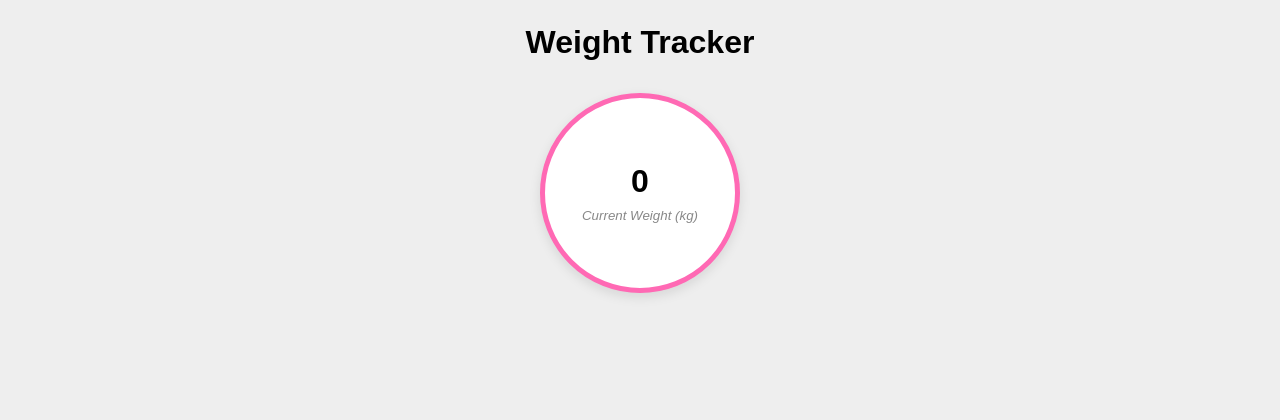
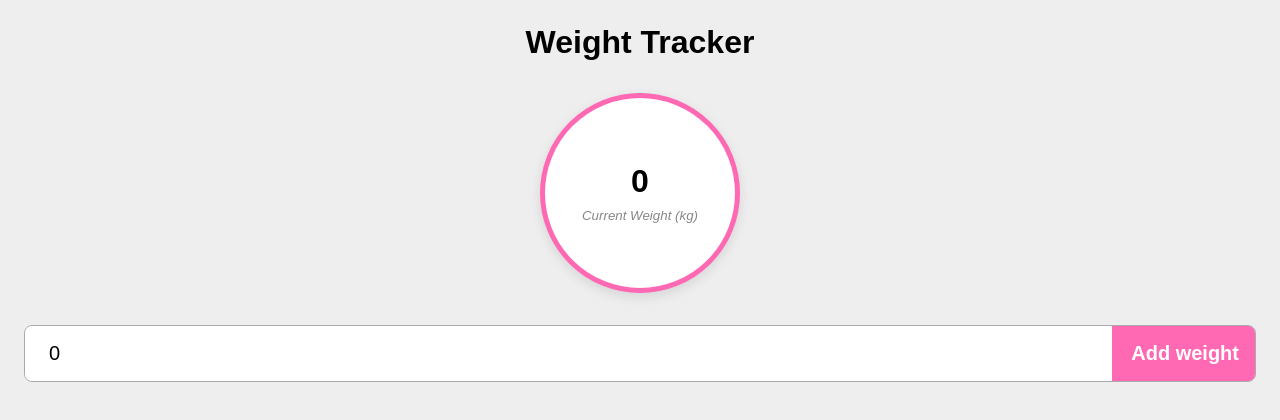
Before and after one commit to IlyaKrapivnoy/vue_weight-tracker, a Vue app: page / in a window 1280 px wide. Shown: the top 420 px of the page. Built offline with nearby package versions, Linux system fonts and the light colour scheme.

Commit message:
add form

```diff
--- a/src/App.vue
+++ b/src/App.vue
@@ -26,5 +26,10 @@ const addWeight = () => {
       <span>{{ currentWeight.weight }}</span>
       <small>Current Weight (kg)</small>
     </div>
+
+    <form @submit.prevent="addWeight">
+      <input type="number" step="0.1" v-model="weightInput" />
+      <input type="submit" value="Add weight" />
+    </form>
   </main>
 </template>
--- a/src/main.css
+++ b/src/main.css
@@ -54,3 +54,51 @@ h2 {
     color: #888;
     font-style: italic;
 }
+
+form {
+    display: flex;
+    margin-bottom: 2rem;
+    border: 1px solid #AAA;
+    border-radius: 0.5rem;
+    overflow: hidden;
+    transition: 200ms linear;
+}
+
+form:focus-within,
+form:hover {
+    border-color: hotpink;
+    border-width: 2px;
+}
+
+form input[type="number"] {
+    appearance: none;
+    outline: none;
+    border: none;
+    background-color: white;
+
+    flex: 1 1 0%;
+    padding: 1rem 1.5rem;
+    font-size: 1.25rem;
+}
+
+form input[type="submit"] {
+    appearance: none;
+    outline: none;
+    border: none;
+    cursor: pointer;
+    background-color: hotpink;
+
+    padding: 0.5rem 1rem;
+
+    color: white;
+    font-size: 1.25rem;
+    font-weight: 700;
+    transition: 200ms linear;
+    border-left: 3px solid transparent;
+}
+
+form input[type="submit"]:hover {
+    background-color: white;
+    color: hotpink;
+    border-left-color: hotpink;
+}
```
